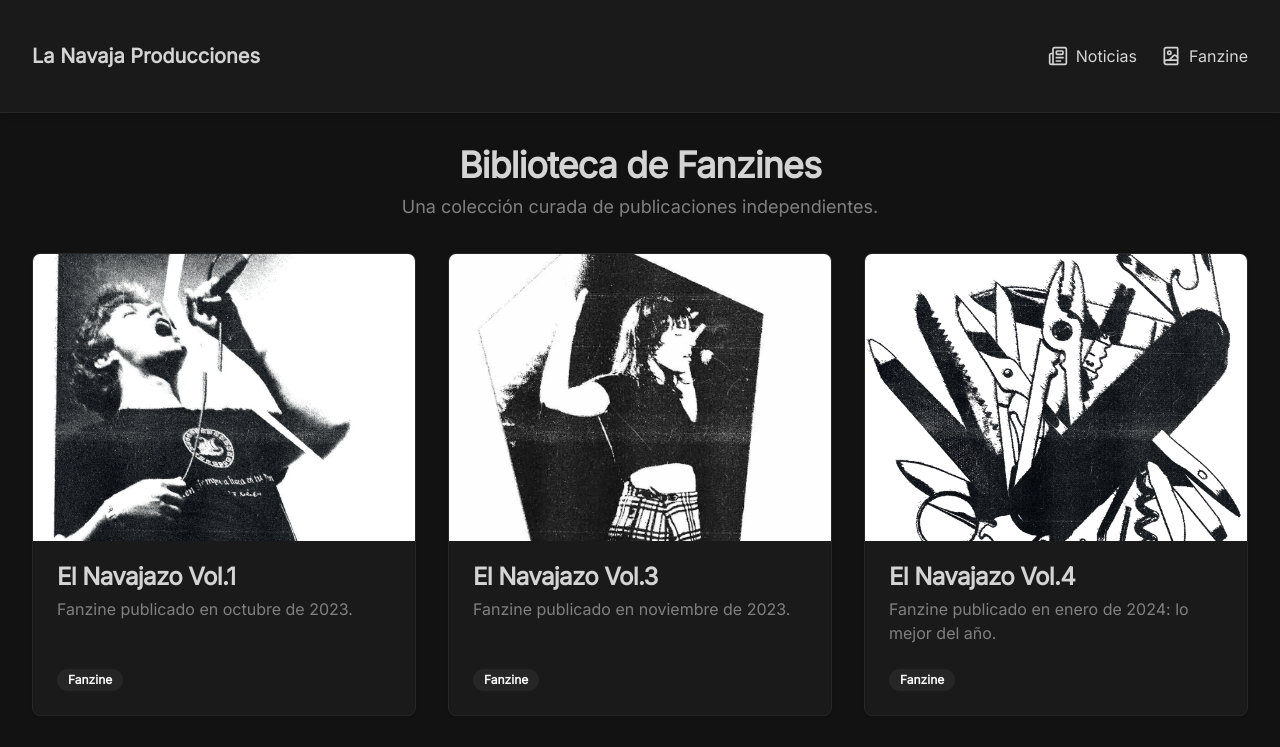
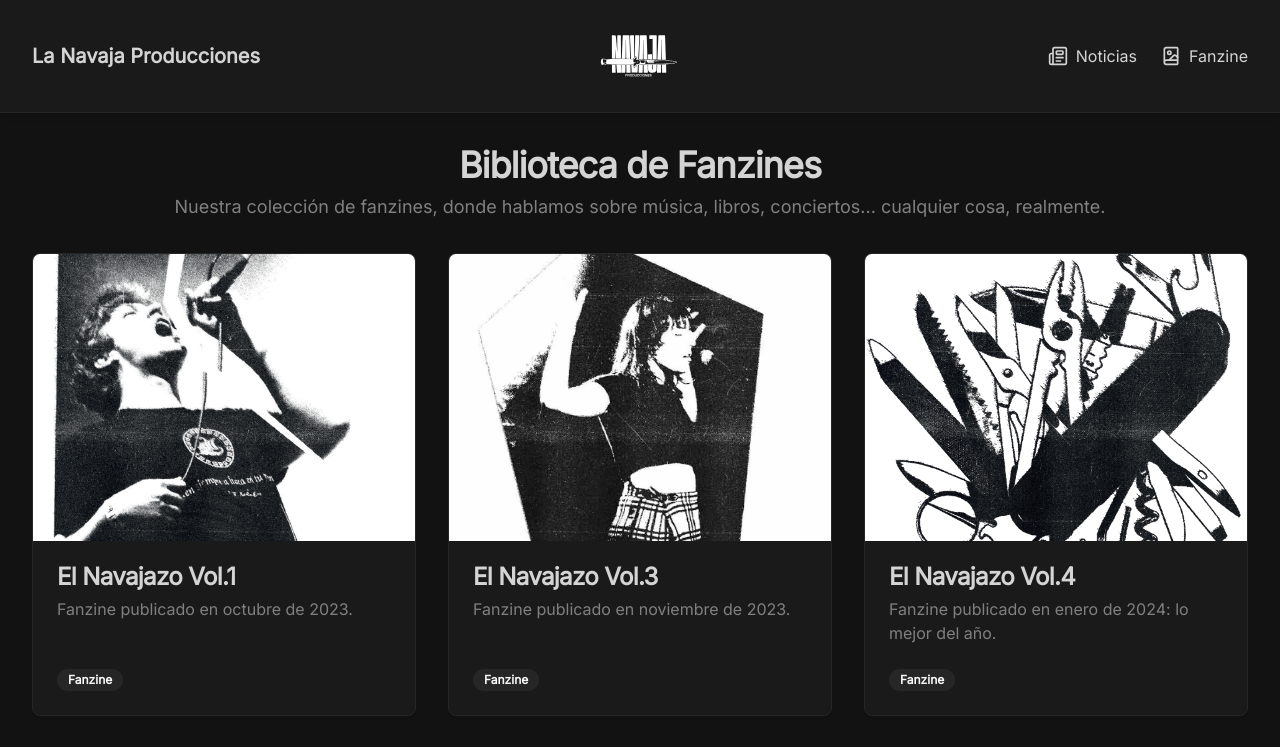
Before and after one commit to alejandroolivo/LaNavajaProds-WebPage-v1, a Next.js app: page /fanzine in a window 1280 px wide. Shown: the top 747 px of the page. Built offline with nearby package versions, Linux system fonts and the light colour scheme.

Commit message:
fixed logo

```diff
--- a/src/app/fanzine/page.tsx
+++ b/src/app/fanzine/page.tsx
@@ -76,7 +76,7 @@ export default function FanzinePage() {
     <div className="space-y-8">
       <div className="text-center">
         <h1 className="text-4xl font-bold font-headline tracking-tight">Biblioteca de Fanzines</h1>
-        <p className="mt-2 text-lg text-muted-foreground">Una colección curada de publicaciones independientes.</p>
+        <p className="mt-2 text-lg text-muted-foreground">Nuestra colección de fanzines, donde hablamos sobre música, libros, conciertos... cualquier cosa, realmente.</p>
       </div>
       <div className="grid gap-8 md:grid-cols-2 lg:grid-cols-3">
         {fanzines.map((fanzine) => (
```
Also changed, not shown: public/logo.svg.
